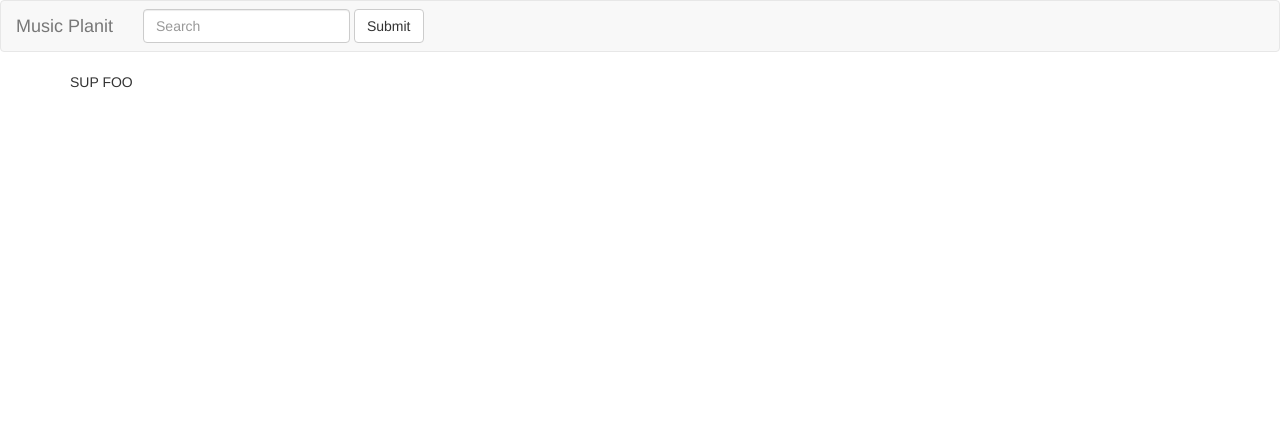
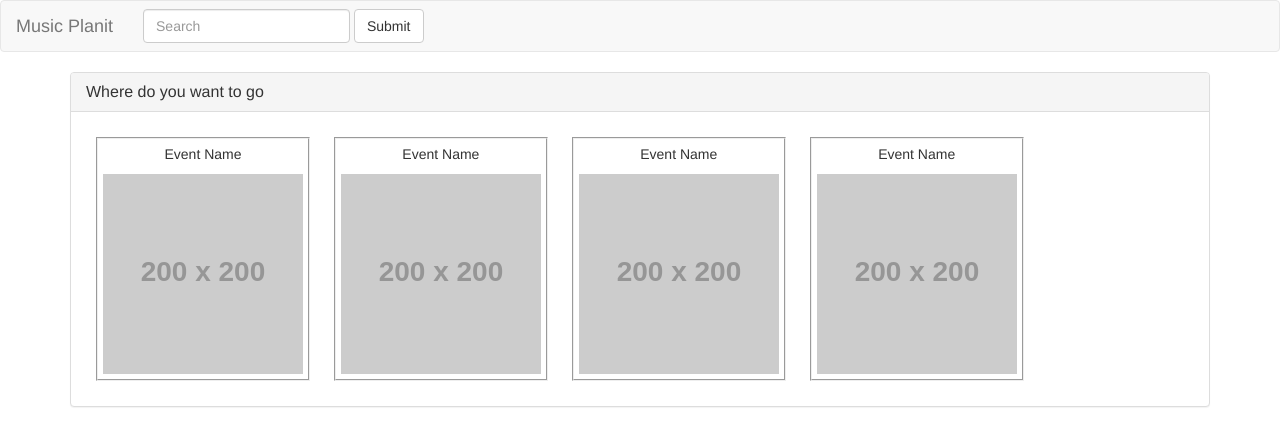
Before and after one commit to LordKriegan/MusicPlanit, a plain HTML site: page index.html in a window 1280 px wide. Drawn offline with nearby package versions, Linux system fonts and the light colour scheme; placeholder pictures from the web are drawn by us.

Commit message:
large screen templates

```diff
--- a/assets/css/custom.css
+++ b/assets/css/custom.css
@@ -0,0 +1,17 @@
+#lgList {
+    flex-direction: row;
+    flex-wrap: true;
+
+}
+
+.eventElem {
+    display: inline-block;
+    border-style: groove;
+    border-width: 2px;
+    margin: 10px;
+    padding: 5px;
+}
+
+.eventElem:hover {
+    box-shadow: -10px 10px 3pt 2pt grey;
+}
--- a/index.html
+++ b/index.html
@@ -38,7 +38,30 @@
     <div class="container">
         <div class="row">
             <div class="col-xs-12 hidden-xs hidden-sm">
-                <p> SUP FOO</p>
+                <div class="panel panel-default">
+                    <div class="panel-heading">
+                        <h3 class="panel-title">Where do you want to go</h3>
+                    </div>
+                    <div class="panel-body" id="lgList">
+                    <!--populate images here-->
+                   <div class="eventElem">
+                       <p class="text-center">Event Name</p>
+                       <img src="http://via.placeholder.com/200x200">
+                   </div>
+                <div class="eventElem">
+                    <p class="text-center">Event Name</p>
+                    <img src="http://via.placeholder.com/200x200">
+                </div>
+                <div class="eventElem">
+                    <p class="text-center">Event Name</p>
+                    <img src="http://via.placeholder.com/200x200">
+                </div>
+                <div class="eventElem">
+                    <p class="text-center">Event Name</p>
+                    <img src="http://via.placeholder.com/200x200">
+                </div>
+                    </div>
+                </div>
             </div>
         </div>
         <div class="row">
```
